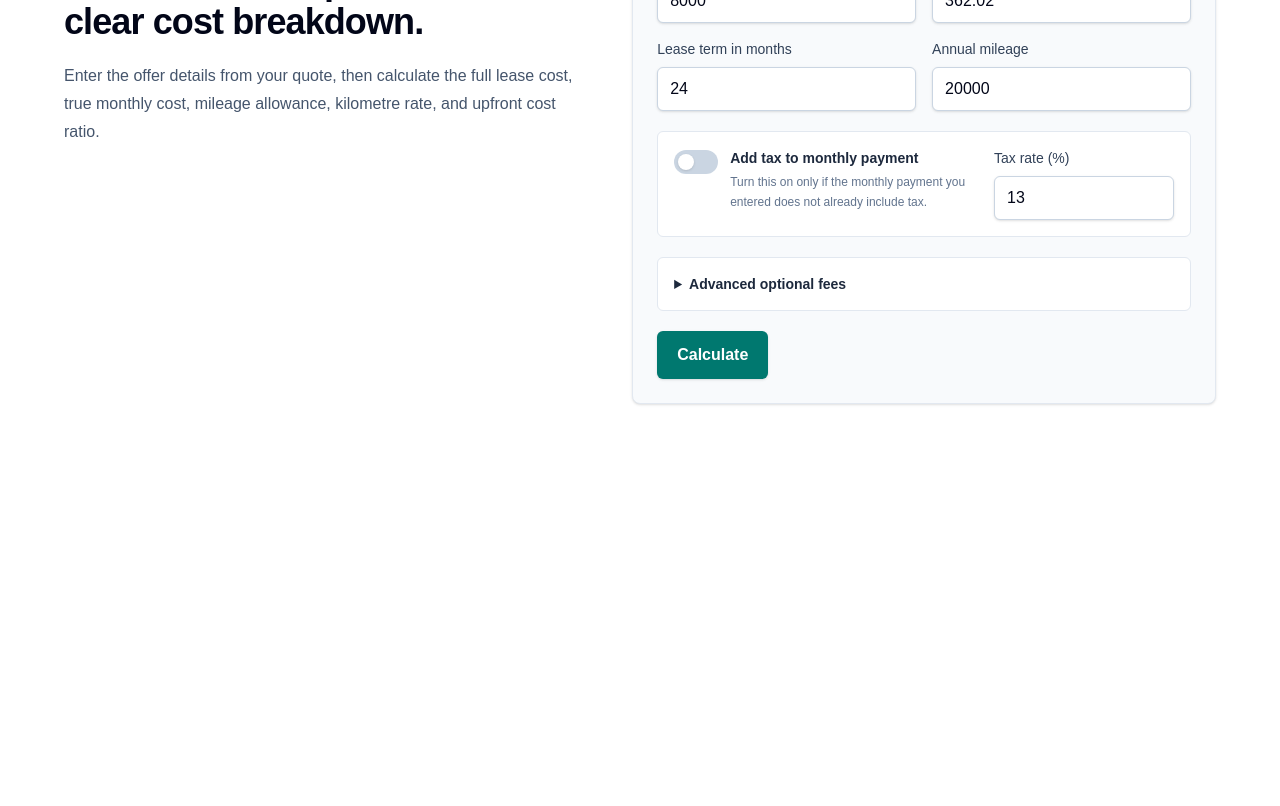
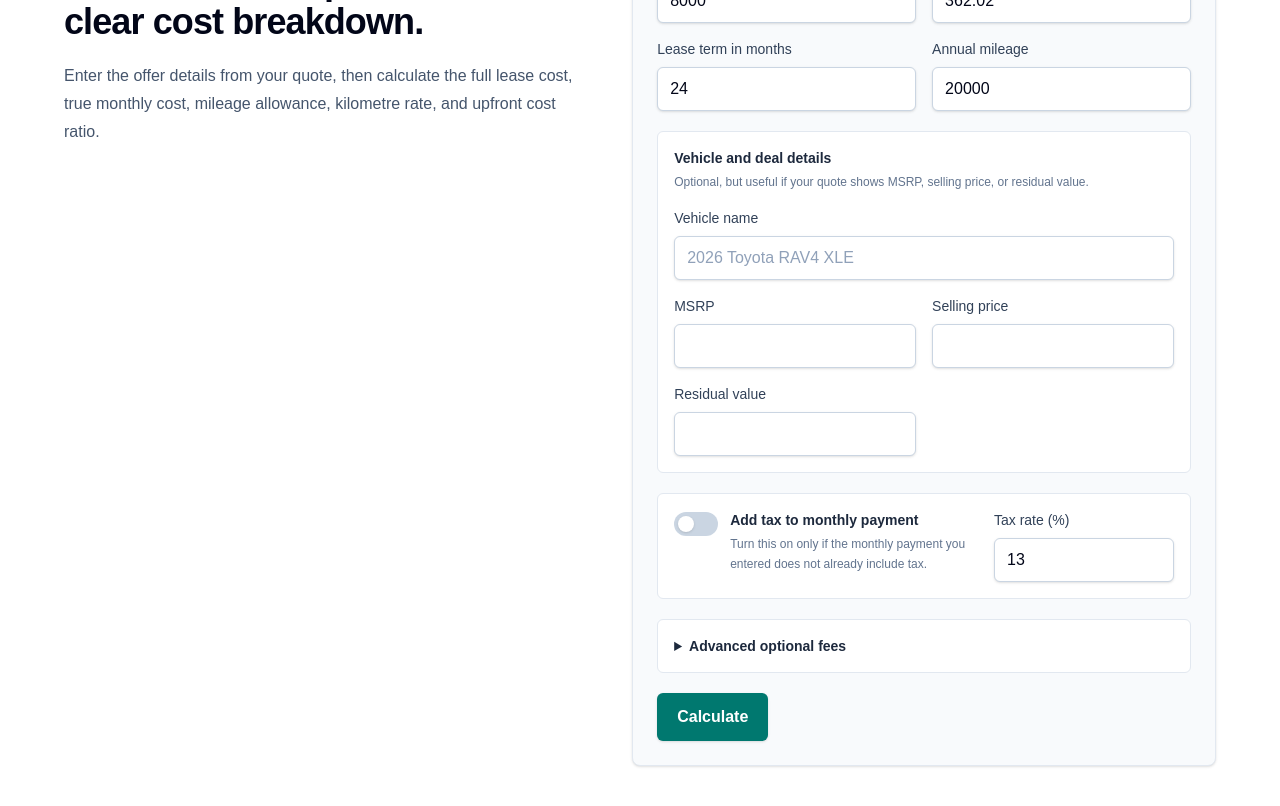
Before and after one commit to Yangk116/AutoLease-IQ, a Next.js app in the folder frontend/: page / in a window 1280 px wide. Shown: the part 1060-1866 px from the top of the page. Before the commit the page ends 1544 px from the top, so only its background shows below. Built offline with nearby package versions, Linux system fonts and the light colour scheme.

Commit message:
Add vehicle deal analysis fields

```diff
--- a/frontend/app/LeaseQuoteCalculator.tsx
+++ b/frontend/app/LeaseQuoteCalculator.tsx
@@ -51,6 +51,24 @@ const mainFields: {
     label: "Annual mileage",
     min: 1,
     step: 1_000,
+  },
+];
+
+const vehicleDealFields: {
+  name: keyof Pick<LeaseQuoteInput, "msrp" | "sellingPrice" | "residualValue">;
+  label: string;
+}[] = [
+  {
+    name: "msrp",
+    label: "MSRP",
+  },
+  {
+    name: "sellingPrice",
+    label: "Selling price",
+  },
+  {
+    name: "residualValue",
+    label: "Residual value",
   },
 ];
 
@@ -118,10 +136,27 @@ export default function LeaseQuoteCalculator() {
   );
   const [errorMessage, setErrorMessage] = useState("");
 
-  function updateQuote(field: keyof LeaseQuoteInput, value: string) {
+  function updateNumericQuote(field: keyof LeaseQuoteInput, value: string) {
     setQuote((currentQuote) => ({
       ...currentQuote,
       [field]: Number(value),
+    }));
+  }
+
+  function updateOptionalNumericQuote(
+    field: keyof Pick<LeaseQuoteInput, "msrp" | "sellingPrice" | "residualValue">,
+    value: string,
+  ) {
+    setQuote((currentQuote) => ({
+      ...currentQuote,
+      [field]: value === "" ? undefined : Number(value),
+    }));
+  }
+
+  function updateVehicleName(value: string) {
+    setQuote((currentQuote) => ({
+      ...currentQuote,
+      vehicleName: value,
     }));
   }
 
@@ -137,6 +172,7 @@ export default function LeaseQuoteCalculator() {
 
       const analysis = analyzeLeaseQuote({
         ...quote,
+        vehicleName: quote.vehicleName?.trim() || undefined,
         monthlyPayment: monthlyPaymentUsed,
       });
 
@@ -191,12 +227,59 @@ export default function LeaseQuoteCalculator() {
                   step={field.step}
                   value={quote[field.name]}
                   onChange={(event) =>
-                    updateQuote(field.name, event.target.value)
+                    updateNumericQuote(field.name, event.target.value)
                   }
                   className="h-11 rounded-md border border-slate-300 bg-white px-3 text-base text-slate-950 shadow-sm outline-none transition focus:border-teal-700 focus:ring-2 focus:ring-teal-700/20"
                 />
               </label>
             ))}
+          </div>
+
+          <div className="mt-5 rounded-md border border-slate-200 bg-white p-4">
+            <div>
+              <h3 className="text-sm font-semibold text-slate-800">
+                Vehicle and deal details
+              </h3>
+              <p className="mt-1 text-xs leading-5 text-slate-500">
+                Optional, but useful if your quote shows MSRP, selling price, or
+                residual value.
+              </p>
+            </div>
+
+            <div className="mt-4 grid gap-4 sm:grid-cols-2">
+              <label className="flex flex-col gap-2 text-sm font-medium text-slate-700 sm:col-span-2">
+                Vehicle name
+                <input
+                  type="text"
+                  value={quote.vehicleName ?? ""}
+                  onChange={(event) => updateVehicleName(event.target.value)}
+                  placeholder="2026 Toyota RAV4 XLE"
+                  className="h-11 rounded-md border border-slate-300 bg-white px-3 text-base text-slate-950 shadow-sm outline-none transition placeholder:text-slate-400 focus:border-teal-700 focus:ring-2 focus:ring-teal-700/20"
+                />
+              </label>
+
+              {vehicleDealFields.map((field) => (
+                <label
+                  key={field.name}
+                  className="flex flex-col gap-2 text-sm font-medium text-slate-700"
+                >
+                  {field.label}
+                  <input
+                    type="number"
+                    min={0}
+                    step={100}
+                    value={quote[field.name] ?? ""}
+                    onChange={(event) =>
+                      updateOptionalNumericQuote(
+                        field.name,
+                        event.target.value,
+                      )
+                    }
+                    className="h-11 rounded-md border border-slate-300 bg-white px-3 text-base text-slate-950 shadow-sm outline-none transition focus:border-teal-700 focus:ring-2 focus:ring-teal-700/20"
+                  />
+                </label>
+              ))}
+            </div>
           </div>
 
           <div className="mt-5 grid gap-4 rounded-md border border-slate-200 bg-white p-4 sm:grid-cols-[minmax(0,1fr)_180px] sm:items-start">
@@ -250,7 +333,7 @@ export default function LeaseQuoteCalculator() {
                     step={50}
                     value={quote[field.name]}
                     onChange={(event) =>
-                      updateQuote(field.name, event.target.value)
+                      updateNumericQuote(field.name, event.target.value)
                     }
                     className="h-11 rounded-md border border-slate-300 bg-white px-3 text-base text-slate-950 shadow-sm outline-none transition focus:border-teal-700 focus:ring-2 focus:ring-teal-700/20"
                   />
@@ -334,6 +417,56 @@ export default function LeaseQuoteCalculator() {
                   {formatPercentage(result.upfrontRatio)}
                 </dd>
               </div>
+              {result.vehicleName ? (
+                <div className="rounded-md border border-slate-200 bg-white p-4">
+                  <dt className="text-sm font-medium text-slate-500">
+                    Vehicle
+                  </dt>
+                  <dd className="mt-1 text-xl font-semibold text-slate-950">
+                    {result.vehicleName}
+                  </dd>
+                </div>
+              ) : null}
+              {result.discountFromMsrp !== undefined ? (
+                <div className="rounded-md border border-slate-200 bg-white p-4">
+                  <dt className="text-sm font-medium text-slate-500">
+                    Discount from MSRP
+                  </dt>
+                  <dd className="mt-1 text-xl font-semibold text-slate-950">
+                    {formatCurrency(result.discountFromMsrp)}
+                  </dd>
+                </div>
+              ) : null}
+              {result.discountPercentage !== undefined ? (
+                <div className="rounded-md border border-slate-200 bg-white p-4">
+                  <dt className="text-sm font-medium text-slate-500">
+                    Discount percentage
+                  </dt>
+                  <dd className="mt-1 text-xl font-semibold text-slate-950">
+                    {formatPercentage(result.discountPercentage)}
+                  </dd>
+                </div>
+              ) : null}
+              {result.residualPercentage !== undefined ? (
+                <div className="rounded-md border border-slate-200 bg-white p-4">
+                  <dt className="text-sm font-medium text-slate-500">
+                    Residual percentage
+                  </dt>
+                  <dd className="mt-1 text-xl font-semibold text-slate-950">
+                    {formatPercentage(result.residualPercentage)}
+                  </dd>
+                </div>
+              ) : null}
+              {result.depreciationAmount !== undefined ? (
+                <div className="rounded-md border border-slate-200 bg-white p-4">
+                  <dt className="text-sm font-medium text-slate-500">
+                    Depreciation amount
+                  </dt>
+                  <dd className="mt-1 text-xl font-semibold text-slate-950">
+                    {formatCurrency(result.depreciationAmount)}
+                  </dd>
+                </div>
+              ) : null}
             </dl>
           ) : null}
         </div>
--- a/frontend/lib/leaseCalculations.ts
+++ b/frontend/lib/leaseCalculations.ts
@@ -1,4 +1,8 @@
 export type LeaseQuoteInput = {
+  vehicleName?: string;
+  msrp?: number;
+  sellingPrice?: number;
+  residualValue?: number;
   downPayment: number;
   monthlyPayment: number;
   termMonths: number;
@@ -13,6 +17,10 @@ export type LeaseAnalysisResult = LeaseQuoteInput & {
   totalAllowedKm: number;
   costPerKm: number;
   upfrontRatio: number;
+  discountFromMsrp?: number;
+  discountPercentage?: number;
+  residualPercentage?: number;
+  depreciationAmount?: number;
 };
 
 export type LeaseComparisonResult = {
@@ -46,6 +54,18 @@ function validateLeaseQuote(input: LeaseQuoteInput) {
   if (input.leaseEndFee < 0) {
     throw new Error("leaseEndFee cannot be negative.");
   }
+
+  if (input.msrp !== undefined && input.msrp < 0) {
+    throw new Error("msrp cannot be negative.");
+  }
+
+  if (input.sellingPrice !== undefined && input.sellingPrice < 0) {
+    throw new Error("sellingPrice cannot be negative.");
+  }
+
+  if (input.residualValue !== undefined && input.residualValue < 0) {
+    throw new Error("residualValue cannot be negative.");
+  }
 }
 
 function findLowestResult(
@@ -74,6 +94,26 @@ export function analyzeLeaseQuote(input: LeaseQuoteInput): LeaseAnalysisResult {
   const totalAllowedKm = (input.annualMileage * input.termMonths) / 12;
   const costPerKm = totalCost / totalAllowedKm;
   const upfrontRatio = (input.downPayment / totalCost) * 100;
+  const discountFromMsrp =
+    input.msrp !== undefined &&
+    input.sellingPrice !== undefined &&
+    input.msrp > 0
+      ? input.msrp - input.sellingPrice
+      : undefined;
+  const discountPercentage =
+    discountFromMsrp !== undefined && input.msrp !== undefined
+      ? (discountFromMsrp / input.msrp) * 100
+      : undefined;
+  const residualPercentage =
+    input.msrp !== undefined &&
+    input.residualValue !== undefined &&
+    input.msrp > 0
+      ? (input.residualValue / input.msrp) * 100
+      : undefined;
+  const depreciationAmount =
+    input.sellingPrice !== undefined && input.residualValue !== undefined
+      ? input.sellingPrice - input.residualValue
+      : undefined;
 
   return {
     ...input,
@@ -82,6 +122,10 @@ export function analyzeLeaseQuote(input: LeaseQuoteInput): LeaseAnalysisResult {
     totalAllowedKm,
     costPerKm,
     upfrontRatio,
+    discountFromMsrp,
+    discountPercentage,
+    residualPercentage,
+    depreciationAmount,
   };
 }
 
```
Also changed, not shown: 1 other file (tests, documents, lock files or other folders).
